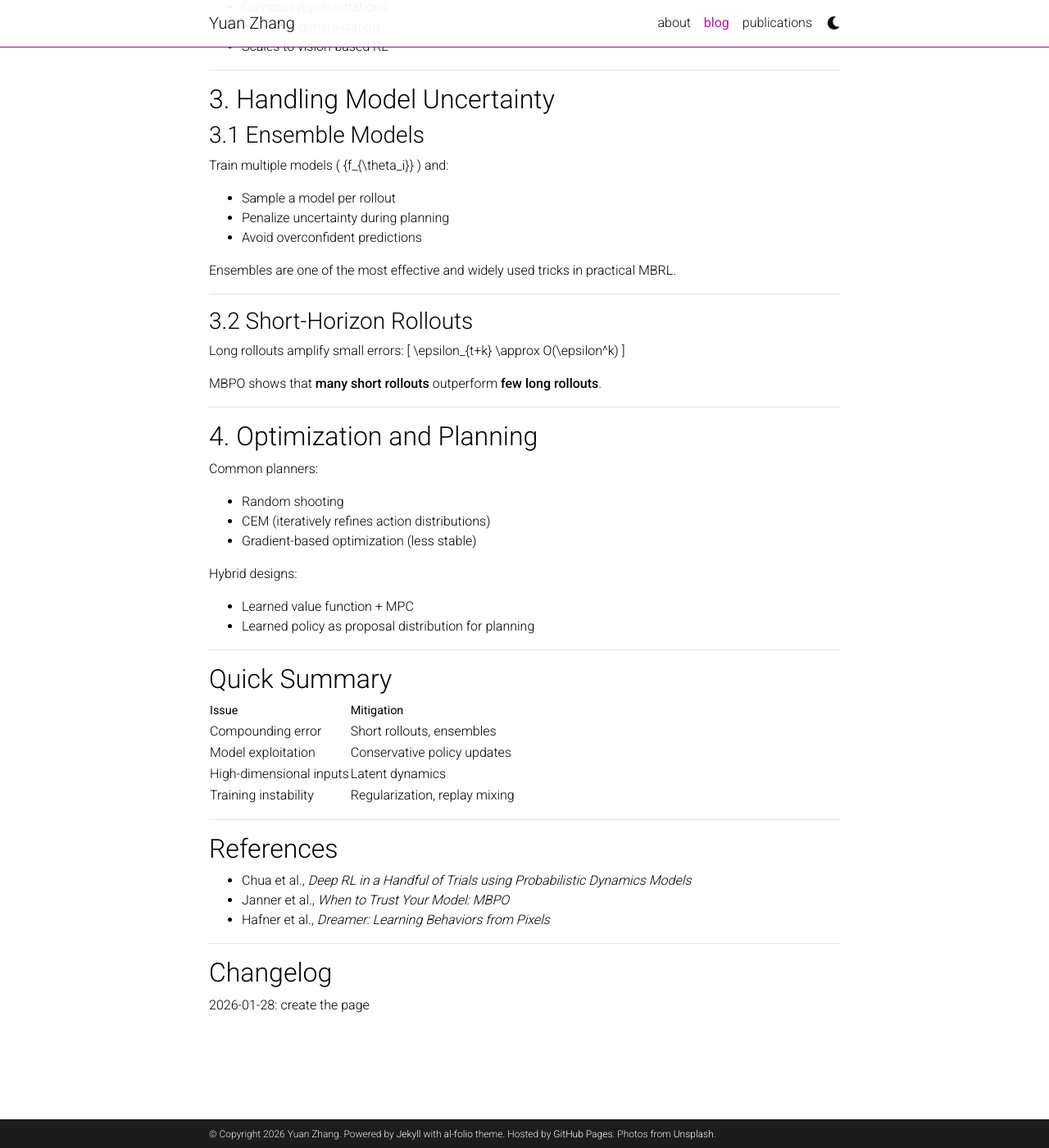
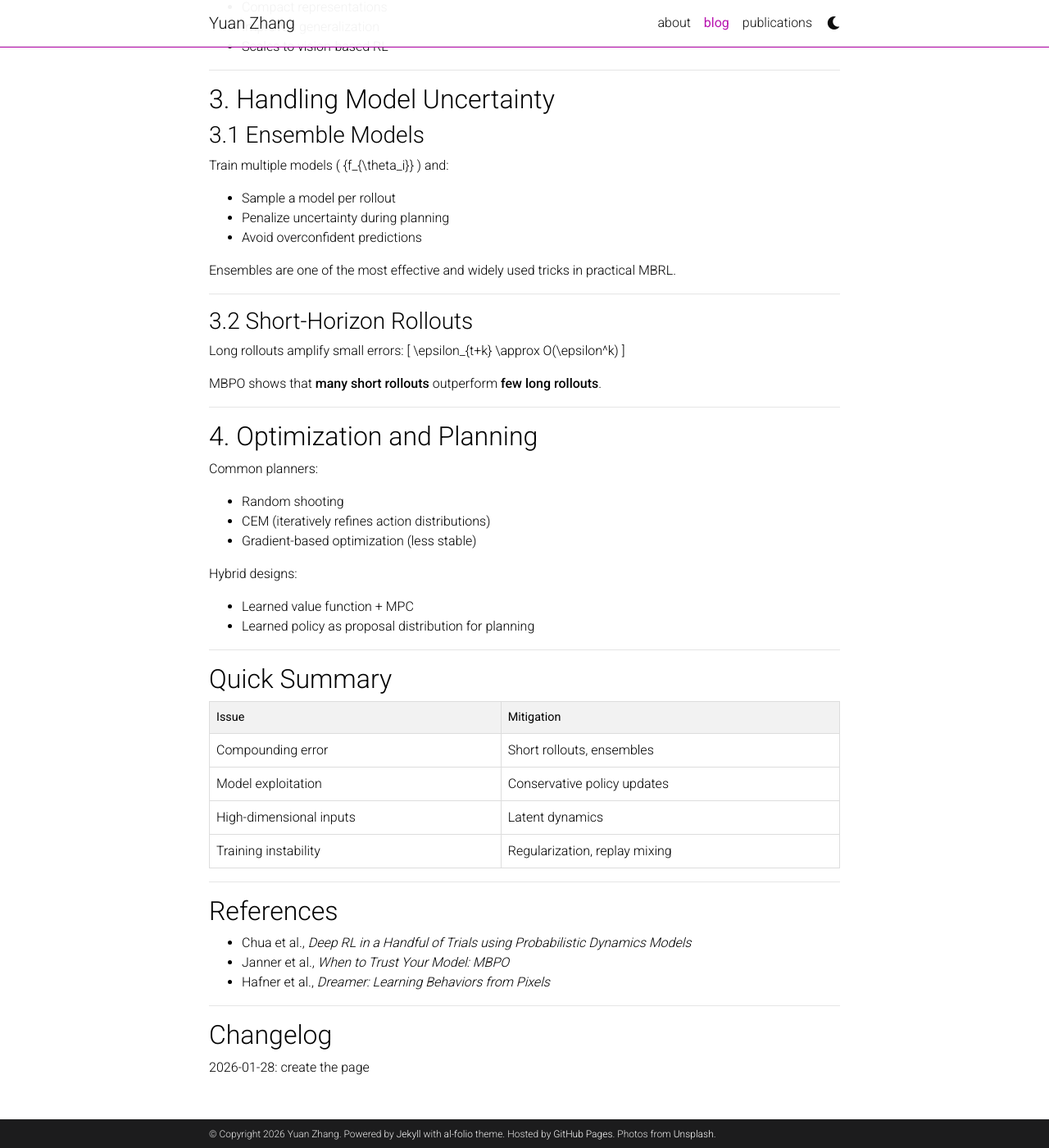
Before and after one commit to mikezhang95/mikezhang95.github.io, a Jekyll site: the page built from _posts/2026-01-28-model_based-rl.md, in a window 1280 px wide and 1400 px high, scrolled down 2115 px. Shown: the whole window at 82% size. Built offline with Jekyll 4.4.1, drawn with Linux system fonts in a browser that asks for light colours; comment, search, counter and statistics services are not loaded; a style sheet for code colours, icons or effects is not loaded.

Commit message:
[fix] table displays

```diff
--- a/_includes/head.html
+++ b/_includes/head.html
@@ -43,4 +43,10 @@
             async
             src="https://cdnjs.cloudflare.com/ajax/libs/mathjax/2.7.7/MathJax.js?config=TeX-MML-AM_CHTML">
     </script>
+    <style>
+        /* 你之前写的表格CSS代码放在这里 */
+        table { border-collapse: collapse; width: 100%; }
+        th, td { border: 1px solid #ddd; padding: 8px; }
+        th { background-color: #f2f2f2; }
+  </style>
     {% endif %}
```
